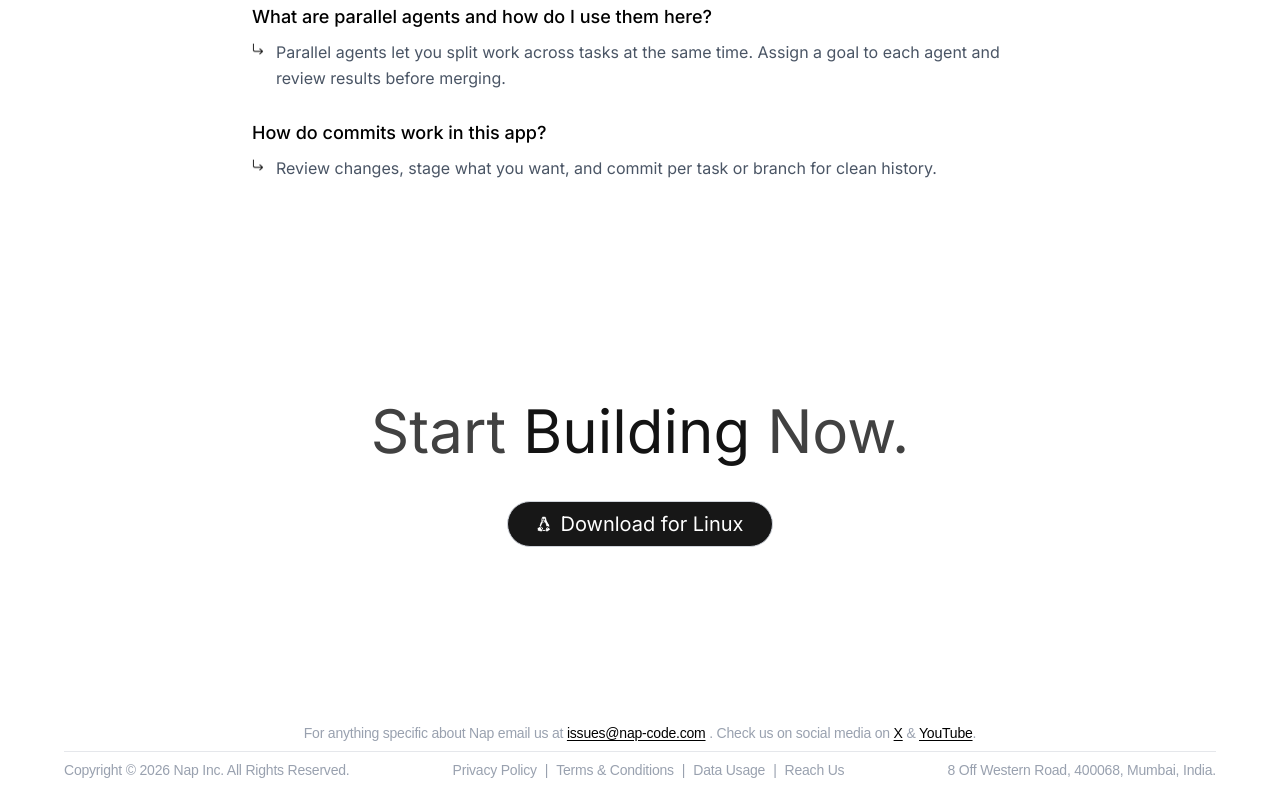
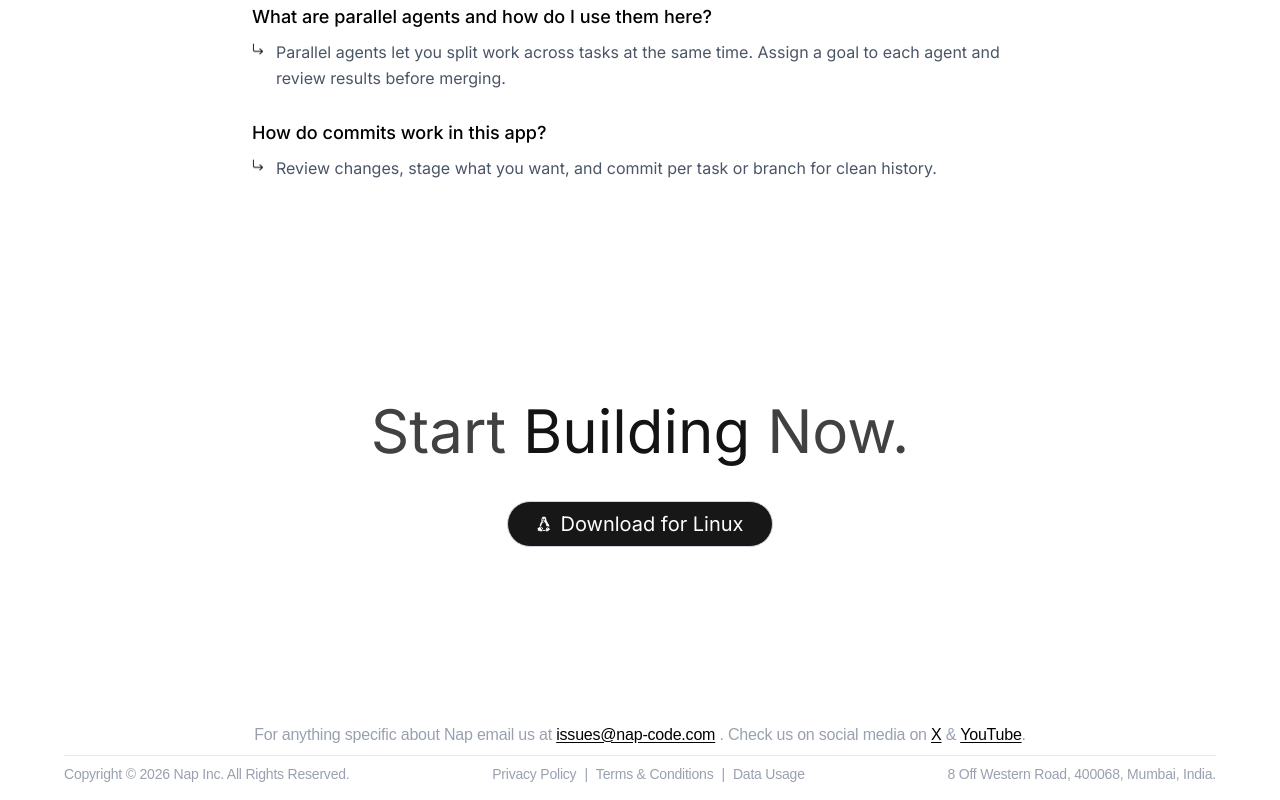
Before and after one commit to farzeenilyaszargar/nap-ide, a Next.js app: page / in a window 1280 px wide. Shown: the part 3258-4058 px from the top of the page. Built offline with nearby package versions, Linux system fonts and the light colour scheme; a web font is replaced by a local one.

Commit message:
Set upper footer text to base size

```diff
--- a/components/footer.tsx
+++ b/components/footer.tsx
@@ -9,7 +9,7 @@ const wixMadeforText = Wix_Madefor_Text({
 export default function Footer() {
     return (
         <footer className={`w-full px-5 py-2 text-gray-300 sm:px-5 lg:px-10 tracking-[-0.015em] text-sm ${wixMadeforText.className} flex flex-col items-center justify-center`}>
-            <div className="mx-auto flex w-full max-w-6xl flex-col items-center justify-center gap-2 text-gray-400 py-2 text-center">
+            <div className="mx-auto flex w-full max-w-6xl flex-col items-center justify-center gap-2 text-base text-gray-400 py-2 text-center">
                 <p className="text-center">
                     For anything specific about Nap email us at{" "}
                     <a className="underline underline-offset-2 text-black hover:text-gray-500" href="mailto:issues@nap-code.com">issues@nap-code.com</a>
@@ -27,8 +27,6 @@ export default function Footer() {
                     <Link className="whitespace-nowrap transition-colors hover:text-black" href="/tc">Terms &amp; Conditions</Link>
                     <span className="inline-flex items-center leading-none ">|</span>
                     <Link className="whitespace-nowrap transition-colors hover:text-black" href="/data-usage">Data Usage</Link>
-                    <span className="inline-flex items-center leading-none ">|</span>
-                    <Link className="whitespace-nowrap transition-colors hover:text-black" href="/reachus">Reach Us</Link>
                 </div>
                 <span>8 Off Western Road, 400068, Mumbai, India.</span>
             </div>
```
